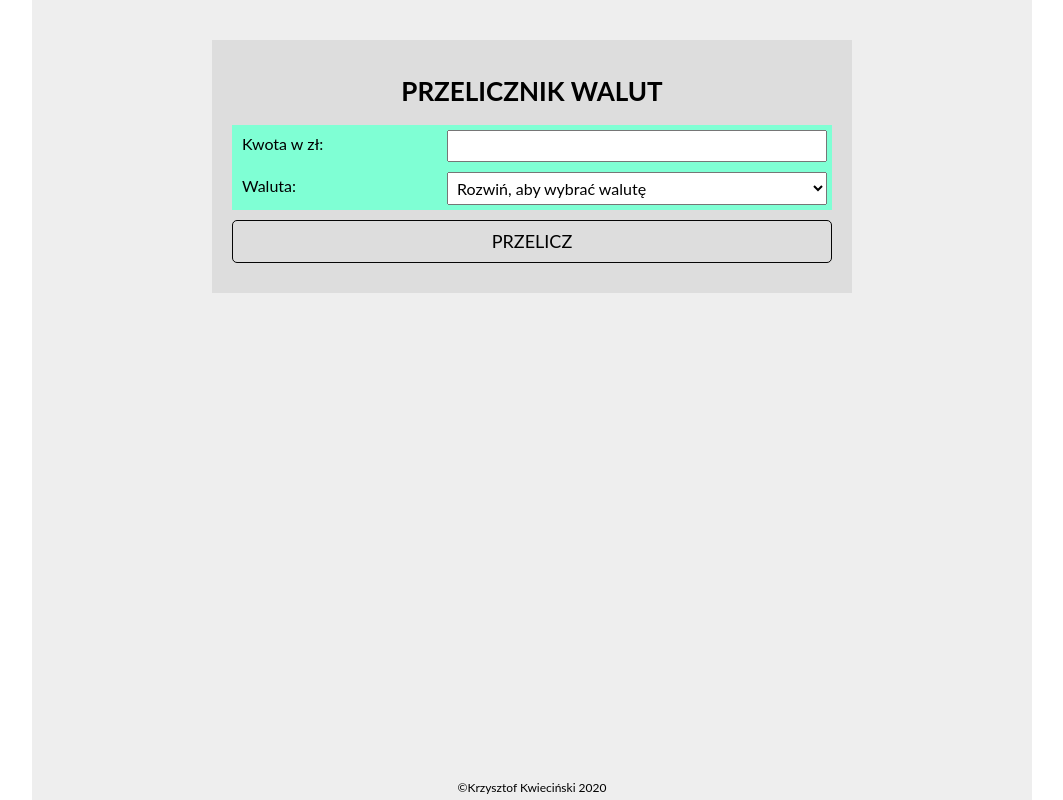
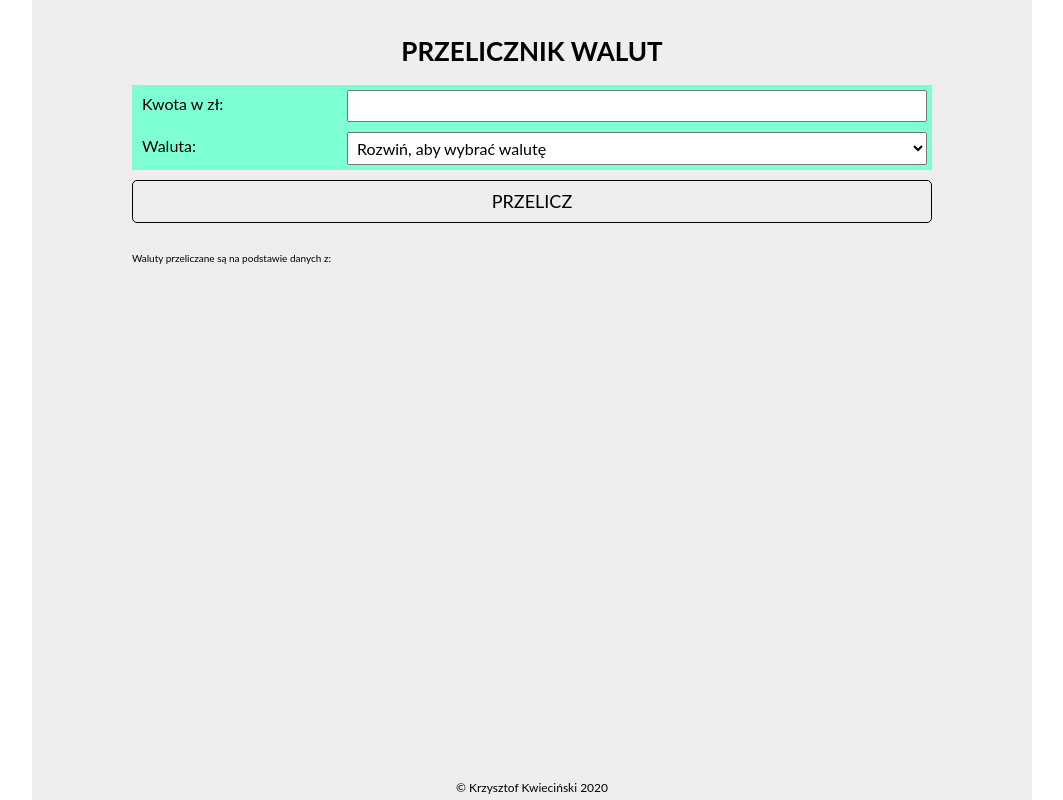
Before and after one commit to damdlani/currency-converter-react, a React (Create React App) app: page / in a window 1280 px wide. Shown: the whole page, without its empty margins (108-1171 px from the left). Built offline with nearby package versions, Linux system fonts and the light colour scheme.

Commit message:
Footer created

```diff
--- a/src/App.js
+++ b/src/App.js
@@ -1,12 +1,13 @@
 import React from 'react';
 import Container from './Container';
+import Footer from './Footer';
 
 
 
 function App() {
   return (
     <Container>
-      <main className="main">
+
         <form className="form">
               <h1 className="form__title">Przelicznik walut</h1>
                   <label className="form__label"><span className="form__span">Kwota w zł:</span>
@@ -23,8 +24,9 @@ function App() {
                   </label>
           <button className="form__button">Przelicz</button>
         </form>
-      </main>
-      <footer className="footer">&copy;Krzysztof Kwieciński 2020</footer>
+        <p className="currencyInfo">Waluty przeliczane są na podstawie danych z: </p>
+        <Footer name={"Krzysztof Kwieciński 2020"} />
+
     </Container>
   );
 }
--- /dev/null
+++ b/src/Footer/index.js
@@ -0,0 +1,9 @@
+import React from 'react';
+import "./style.css";
+
+const Footer = ({name}) => (
+    <footer className="footer">
+        &copy; {name}
+    </footer>
+);
+export default Footer;
--- /dev/null
+++ b/src/Footer/style.css
@@ -0,0 +1,10 @@
+.footer {
+    position: absolute;
+    top: 100%;
+    left: 0;
+    right: 0;
+    transform: translateY(-100%);
+    text-align: center;
+    font-size: 12px;
+    padding: 5px;
+  }
--- a/src/index.css
+++ b/src/index.css
@@ -11,12 +11,12 @@ html {
   box-sizing: inherit;
 }
 
-.main {
-  width: 80%;
-  margin: 20px auto;
-  padding: 20px;
-  background-color: #ddd;
-
+.currencyInfo {
+  display: block;
+  width: 100%;
+  text-align: left;
+  font-size: 10px;
+  margin-top: 20px;
 }
 
 .form {
@@ -64,14 +64,3 @@ html {
   border-radius: 5px;
   background-color: transparent;
 }
-
-.footer {
-  position: absolute;
-  top: 100%;
-  left: 0;
-  right: 0;
-  transform: translateY(-100%);
-  text-align: center;
-  font-size: 12px;
-  padding: 5px;
-}
```
